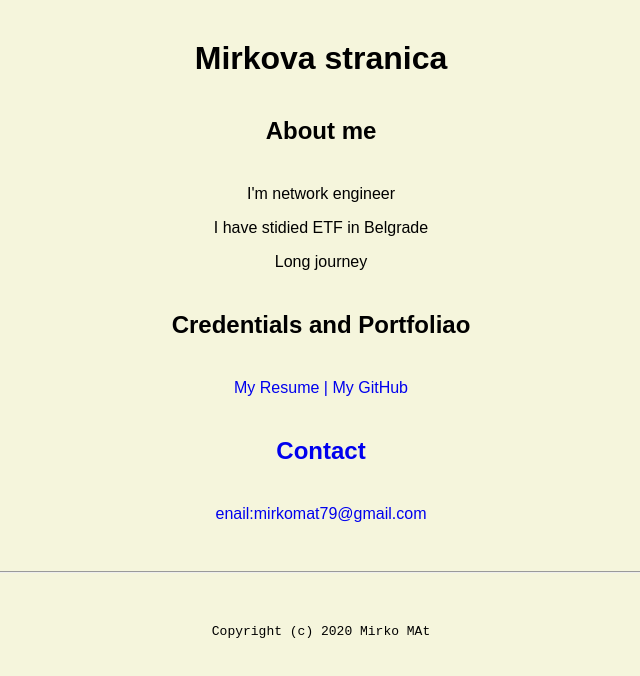
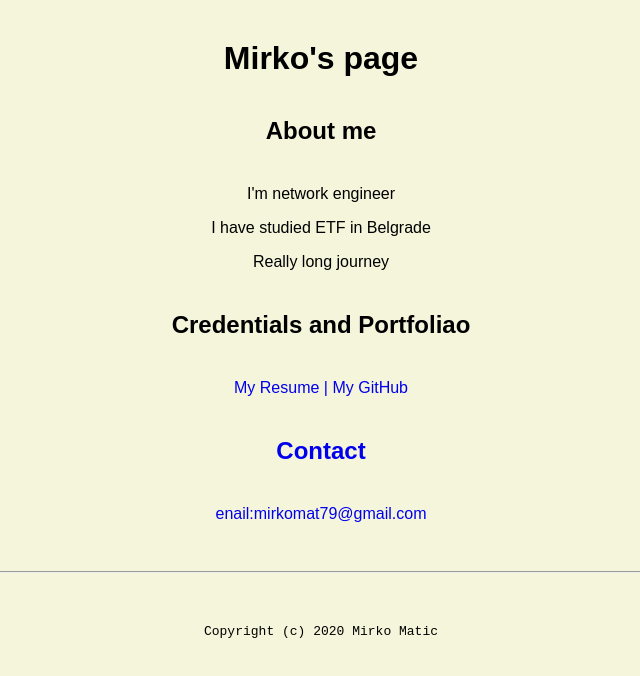
Before and after one commit to mirkomat79/mirkomat79.github.io, a plain HTML site: page index.html in a window 1280 px wide. Shown: the whole page, without its empty margins (319-959 px from the left). Drawn offline with Linux system fonts and the light colour scheme.

Commit message:
Update index.html

```diff
--- a/index.html
+++ b/index.html
@@ -15,11 +15,11 @@
   </header>
 
  <body>
-<h1> Mirkova stranica </h1>
+<h1> Mirko's page </h1>
 <h2> About me </h2>
 <p> I'm network engineer </p>
-<p>I have stidied ETF in Belgrade </p>
-<p> Long journey </p>
+<p>I have studied ETF in Belgrade </p>
+<p> Really long journey </p>
 <h2>Credentials and Portfoliao</h2>
 <p><a href="resume.html" </a>My Resume | <a href="https://github.com/mirkomat79">My GitHub</p>
 <h2>Contact</h2>
@@ -30,7 +30,7 @@
 
   <footer>
 <hr>
-<code> Copyright (c) 2020 Mirko MAt </code>
+<code> Copyright (c) 2020 Mirko Matic </code>
 
   </footer>
 
```
